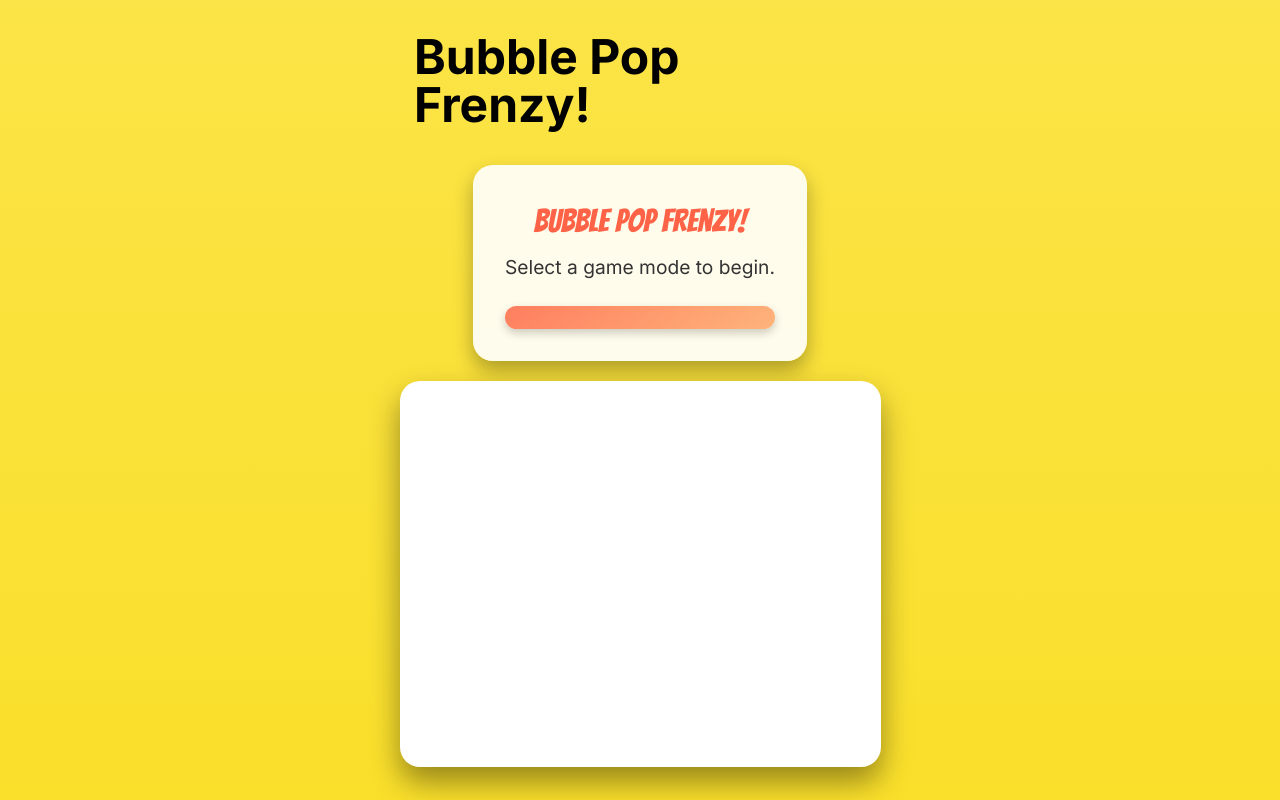
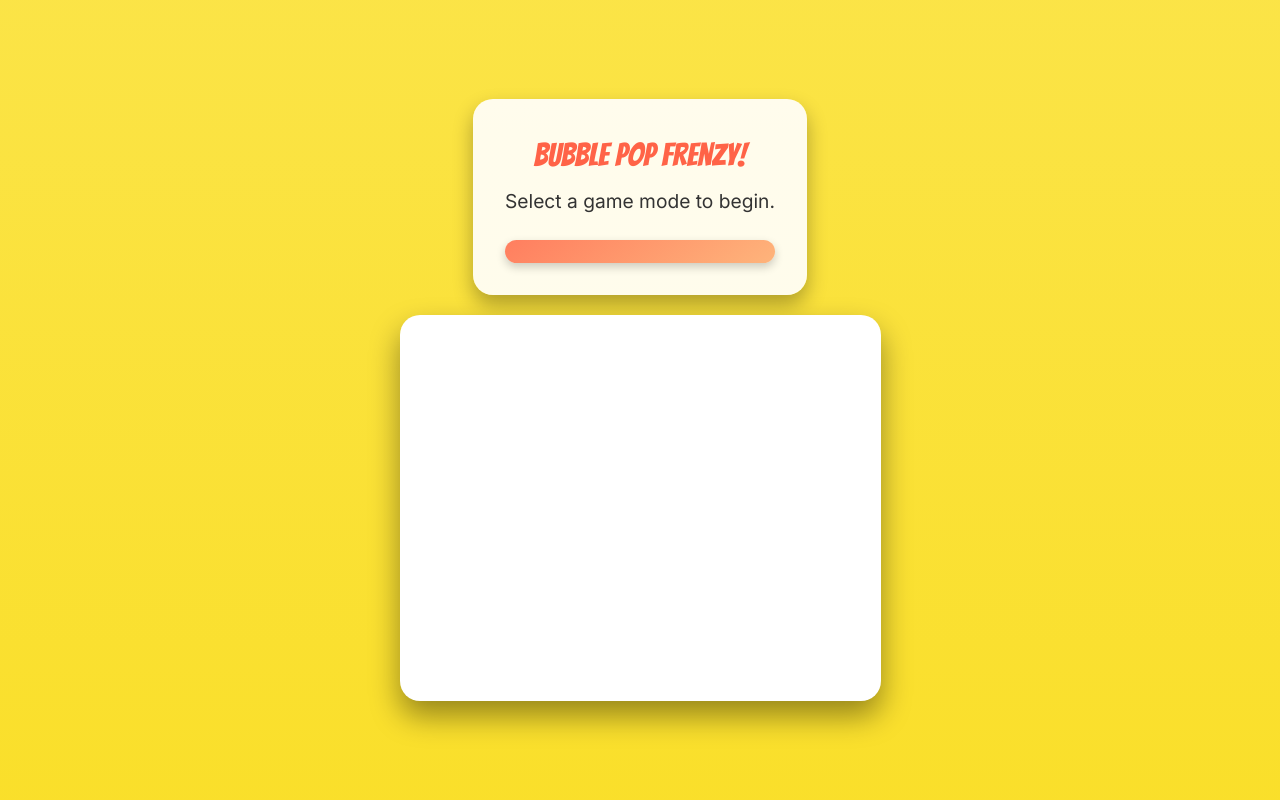
Before and after one commit to aisheikh1/Bubble_Pop_Frenzy, a website built with Vite: page index.html in a window 1280 px wide. Built offline with nearby package versions, Linux system fonts and the light colour scheme.

Commit message:
removing first heading of game in big bold letters

```diff
--- a/index.html
+++ b/index.html
@@ -24,7 +24,7 @@
 </head>
 <body>
   <div class="game-container">
-    <h1 class="text-5xl font-bold mb-4">Bubble Pop Frenzy!</h1>
+
 
     <div id="messageBox" class="message-box">
       <h2 id="messageTitle"></h2>
```
